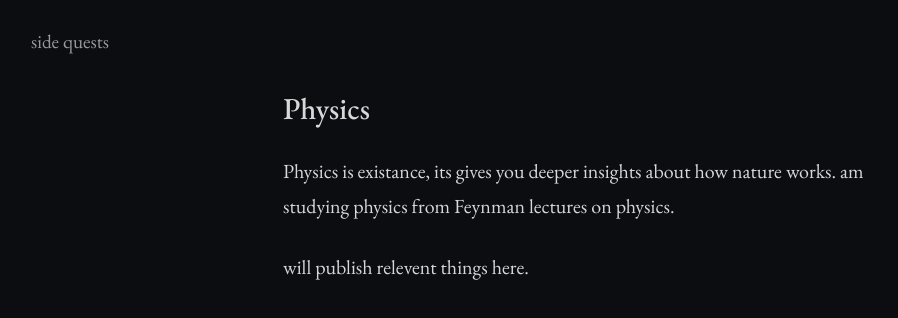
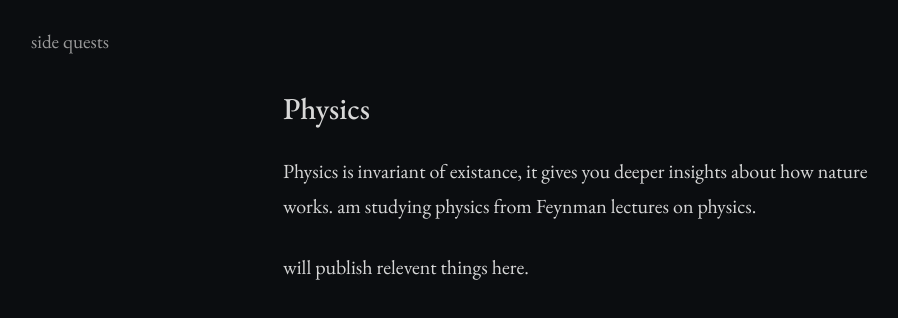
Before and after one commit to sachinnchaudhary/sachinnchaudhary.github.io, a plain HTML site: page sidequests/studying-physics.html in a window 1280 px wide. Shown: the whole page, without its empty margins (41-939 px from the left). Drawn offline with nearby package versions, Linux system fonts and the light colour scheme.

Commit message:
changed few things

```diff
--- a/sidequests/studying-physics.html
+++ b/sidequests/studying-physics.html
@@ -25,7 +25,7 @@
       <h1>Physics</h1>
 
       <p>
-        Physics is existance, its gives you deeper insights about how nature works. am studying physics from Feynman lectures on physics.
+        Physics is invariant of existance, it gives you deeper insights about how nature works. am studying physics from Feynman lectures on physics.
       </p>
 
       <p>
```
Also changed, not shown: sidequests/fun-to-imagine.html (+0 -1 lines).
